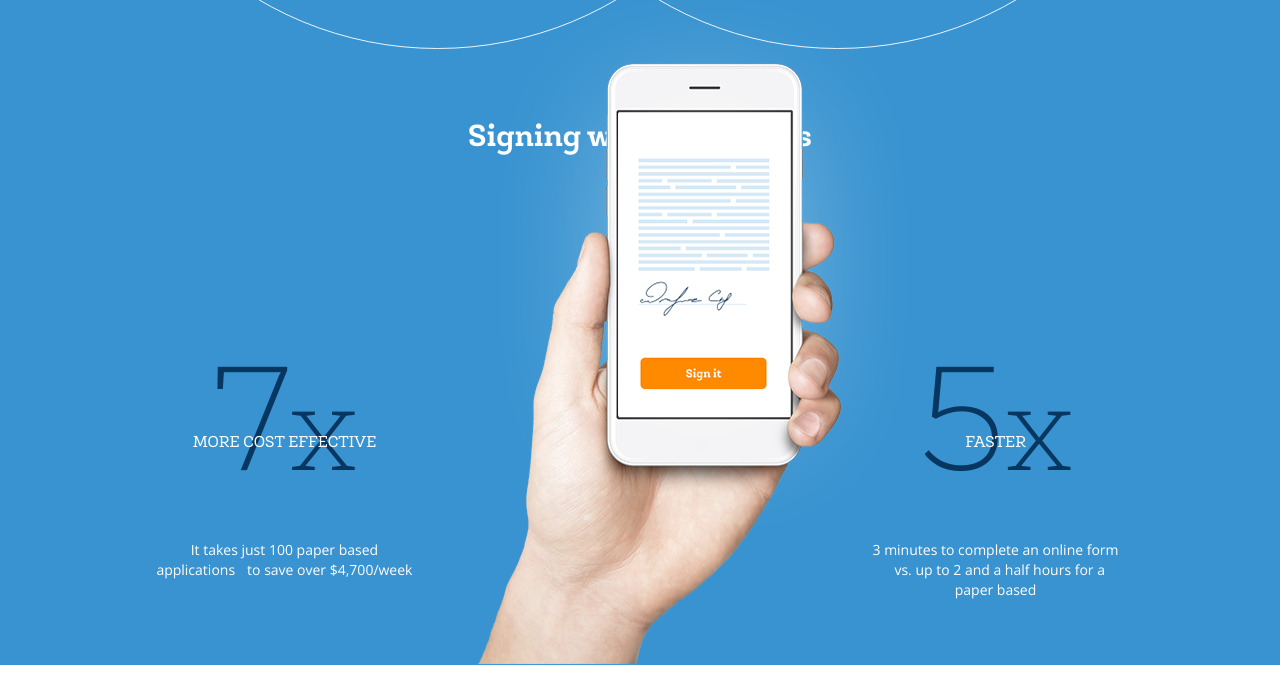
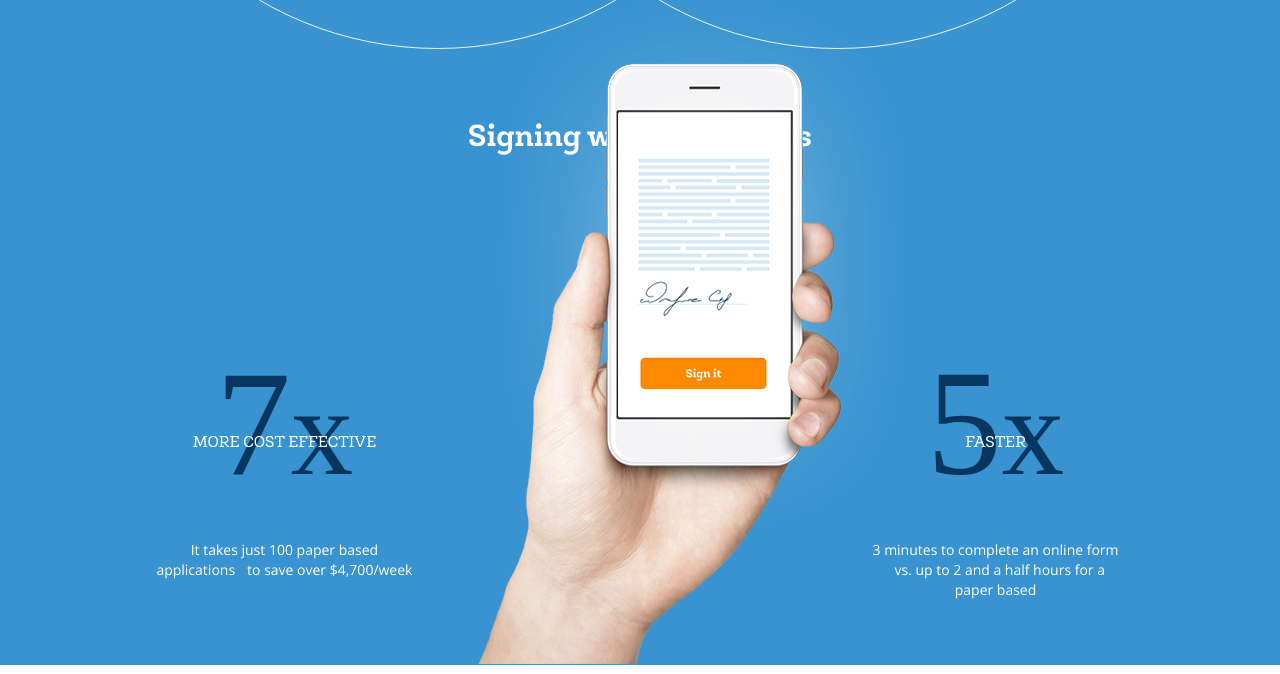
Before and after one commit to blue-earth/python-django-digi-form, a Django app: page / in a window 1280 px wide. Shown: the part 1841-2515 px from the top of the page. Run offline with Django 3.2, Linux system fonts and the light colour scheme; some libraries are stand-ins or nearby versions.

Commit message:
Removed usage of thin font

```diff
--- a/public/templates/home.html
+++ b/public/templates/home.html
@@ -19,7 +19,6 @@
         <link rel="stylesheet" href="{% static 'stylesheets/bootstrap.css' %}">
         <link rel="stylesheet" href="{% static 'stylesheets/home.css' %}">
         <link rel="stylesheet" href="{% static 'fonts/roblealt_bold_macroman/stylesheet.css' %}">
-        <link rel="stylesheet" href="{% static 'fonts/roblealt_thin_macroman/stylesheet.css' %}">
     {% endcompress %}
 
     {# And async load these files so they don't block rendering #}
```
